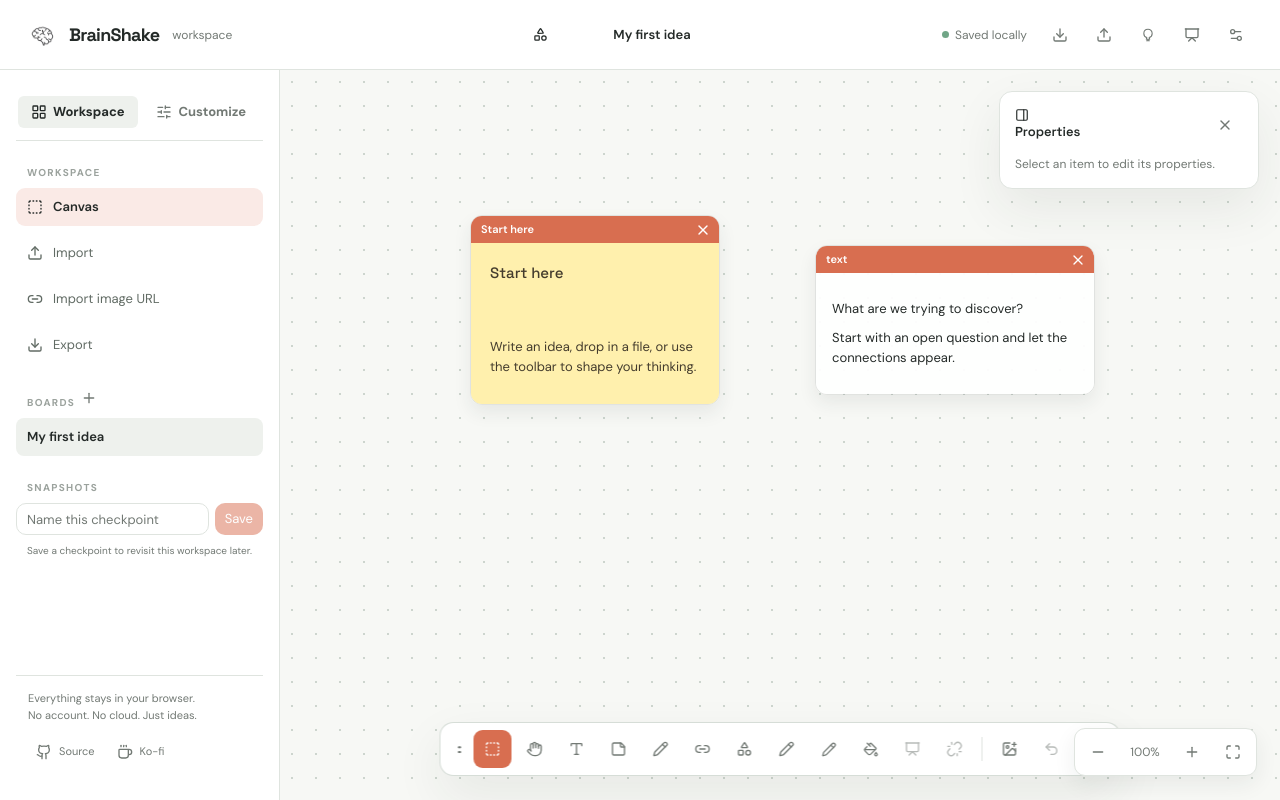
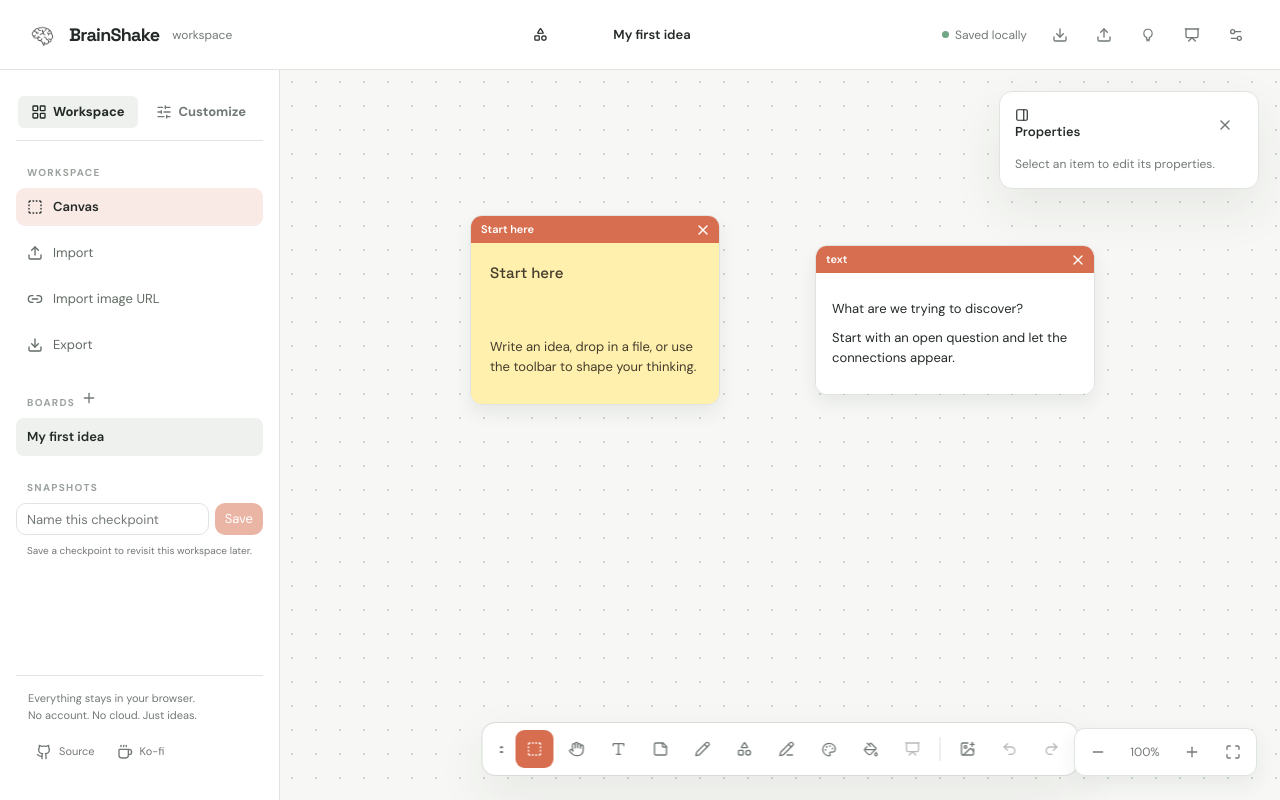
Before and after one commit to gbrasil720/BrainShake, a React (Vite) app: page / in a window 1280 px wide. Built offline with nearby package versions, Linux system fonts and the light colour scheme.

Commit message:
feat: adicionar funcionalidades de vinculação e desvinculação de elementos no menu de contexto

```diff
--- a/src/app/App.tsx
+++ b/src/app/App.tsx
@@ -150,7 +150,6 @@ export default function App() {
             dockPosition={preferences.dockPosition}
             onDockChange={preferences.setDockPosition}
             onToggleSlides={toggleSlides}
-            onUnlink={editor.unlinkSelection}
             onImportFiles={openFilePicker}
             fillColor={preferences.fillColor}
             strokeColor={preferences.strokeColor}
--- a/src/features/canvas/components/Canvas.tsx
+++ b/src/features/canvas/components/Canvas.tsx
@@ -124,6 +124,9 @@ export function Canvas({
           onDelete={editor.removeSelection}
           onCopy={editor.copySelection}
           onFront={editor.bringSelectionToFront}
+          onLink={() => editor.setTool('connector')}
+          onUnlink={editor.unlinkSelection}
+          canUnlink={selected.length >= 2}
         />
       )}
     </ShadcnContextMenu>
--- a/src/features/canvas/components/ContextMenu.tsx
+++ b/src/features/canvas/components/ContextMenu.tsx
@@ -1,16 +1,22 @@
 import { ContextMenuContent, ContextMenuItem } from '@/components/ui/context-menu'
-import { ArrowUpToLine, Copy, Trash2 } from 'lucide-react'
+import { ArrowUpToLine, Copy, Link2, Trash2, Unlink } from 'lucide-react'
 
 export function ContextMenu({
   onDuplicate,
   onDelete,
   onCopy,
-  onFront
+  onFront,
+  onLink,
+  onUnlink,
+  canUnlink
 }: {
   onDuplicate: () => void
   onDelete: () => void
   onCopy: () => void
   onFront: () => void
+  onLink: () => void
+  onUnlink: () => void
+  canUnlink: boolean
 }) {
   return (
     <ContextMenuContent className="context-menu">
@@ -23,6 +29,12 @@ export function ContextMenu({
       <ContextMenuItem onSelect={onFront}>
         <ArrowUpToLine size={14} /> Bring to front
       </ContextMenuItem>
+      <ContextMenuItem onSelect={onLink}>
+        <Link2 size={14} /> Link elements
+      </ContextMenuItem>
+      <ContextMenuItem disabled={!canUnlink} onSelect={onUnlink}>
+        <Unlink size={14} /> Unlink elements
+      </ContextMenuItem>
       <ContextMenuItem variant="destructive" onSelect={onDelete}>
         <Trash2 size={14} /> Delete
       </ContextMenuItem>
--- a/src/features/toolbar/StrokeMenu.tsx
+++ b/src/features/toolbar/StrokeMenu.tsx
@@ -7,7 +7,7 @@ import {
   SelectTrigger,
   SelectValue
 } from '@/components/ui/select'
-import { Pencil } from 'lucide-react'
+import { PencilLine } from 'lucide-react'
 import { STROKE_WIDTHS } from '@/features/board/lib/constants'
 
 export function StrokeMenu({
@@ -27,7 +27,7 @@ export function StrokeMenu({
     <Popover open={open} onOpenChange={onOpenChange}>
       <PopoverTrigger asChild>
         <Button variant="ghost" className="tool-button" title="Stroke width">
-          <Pencil size={17} />
+          <PencilLine size={17} />
         </Button>
       </PopoverTrigger>
       <PopoverContent
--- a/src/features/toolbar/Toolbar.tsx
+++ b/src/features/toolbar/Toolbar.tsx
@@ -5,14 +5,13 @@ import {
   BoxSelect,
   Hand,
   ImagePlus,
-  Link2,
+  Palette,
   Pencil,
   PaintBucket,
   Presentation,
   Redo2,
   StickyNote,
   Type,
-  Unlink,
   Undo2
 } from 'lucide-react'
 import { DOCK_DRAG_TYPE, DockDropZones } from './DockDropZones'
@@ -24,8 +23,7 @@ const TOOLS = [
   { id: 'hand', icon: Hand, label: 'Pan canvas (H)' },
   { id: 'text', icon: Type, label: 'Text (T)' },
   { id: 'sticky', icon: StickyNote, label: 'Sticky note (N)' },
-  { id: 'pen', icon: Pencil, label: 'Pen (P)' },
-  { id: 'connector', icon: Link2, label: 'Link elements (L)' }
+  { id: 'pen', icon: Pencil, label: 'Pen (P)' }
 ]
 
 export function Toolbar({
@@ -34,7 +32,6 @@ export function Toolbar({
   onDockChange,
   onImportFiles,
   onToggleSlides,
-  onUnlink,
   fillColor,
   strokeColor,
   onFillColorChange,
@@ -45,7 +42,6 @@ export function Toolbar({
   onDockChange: (position: string) => void
   onImportFiles: () => void
   onToggleSlides: () => void
-  onUnlink: () => void
   fillColor: string
   strokeColor: string
   onFillColorChange: (color: string) => void
@@ -106,7 +102,7 @@ export function Toolbar({
           onOpenChange={(open) => setOpenMenu(open ? 'stroke' : null)}
         />
         <label className="dock-color-picker" title="Stroke color">
-          <Pencil size={15} />
+          <Palette size={15} />
           <input
             type="color"
             value={strokeColor}
@@ -132,16 +128,6 @@ export function Toolbar({
           onClick={onToggleSlides}
         >
           <Presentation size={17} />
-        </Button>
-        <Button
-          variant="ghost"
-          className="tool-button"
-          title="Unlink selected elements"
-          aria-label="Unlink selected elements"
-          disabled={editor.selected.length < 2}
-          onClick={onUnlink}
-        >
-          <Unlink size={17} />
         </Button>
         <div className="toolbar-divider" />
         <Button
```
